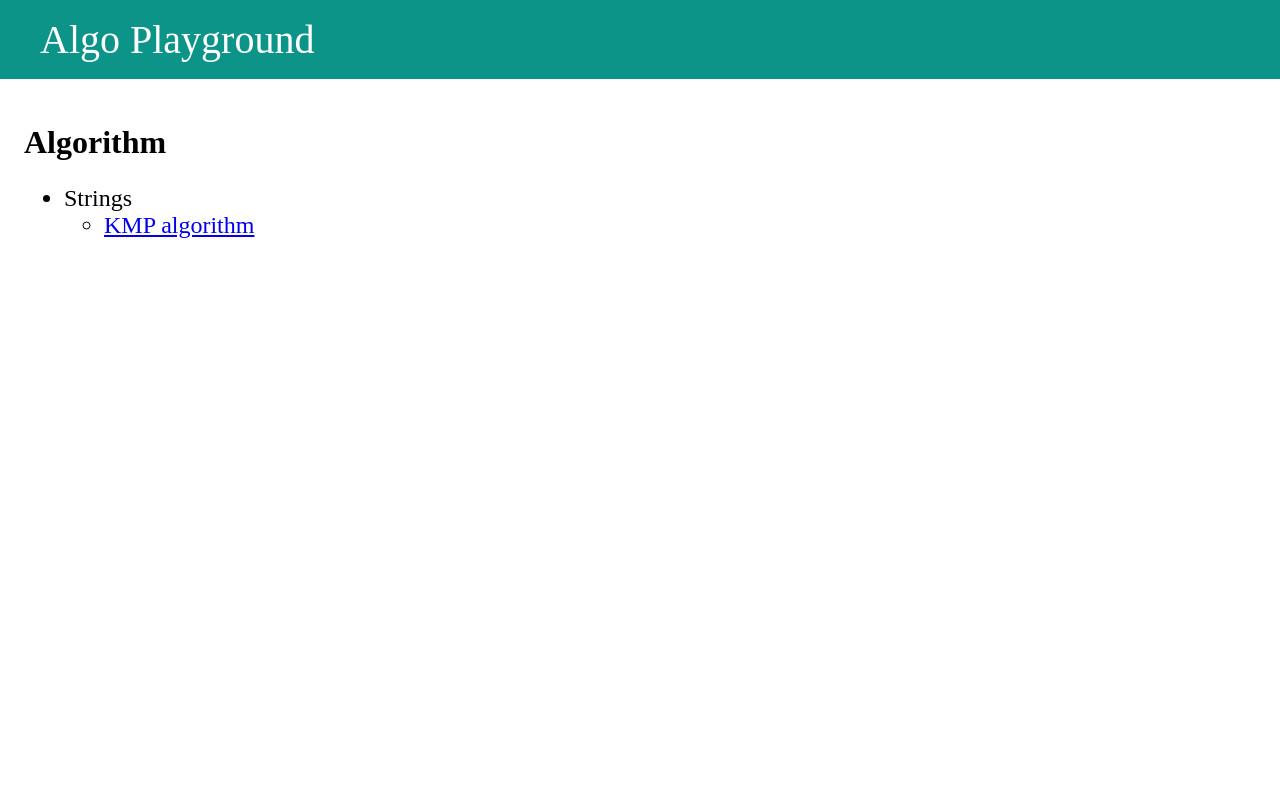
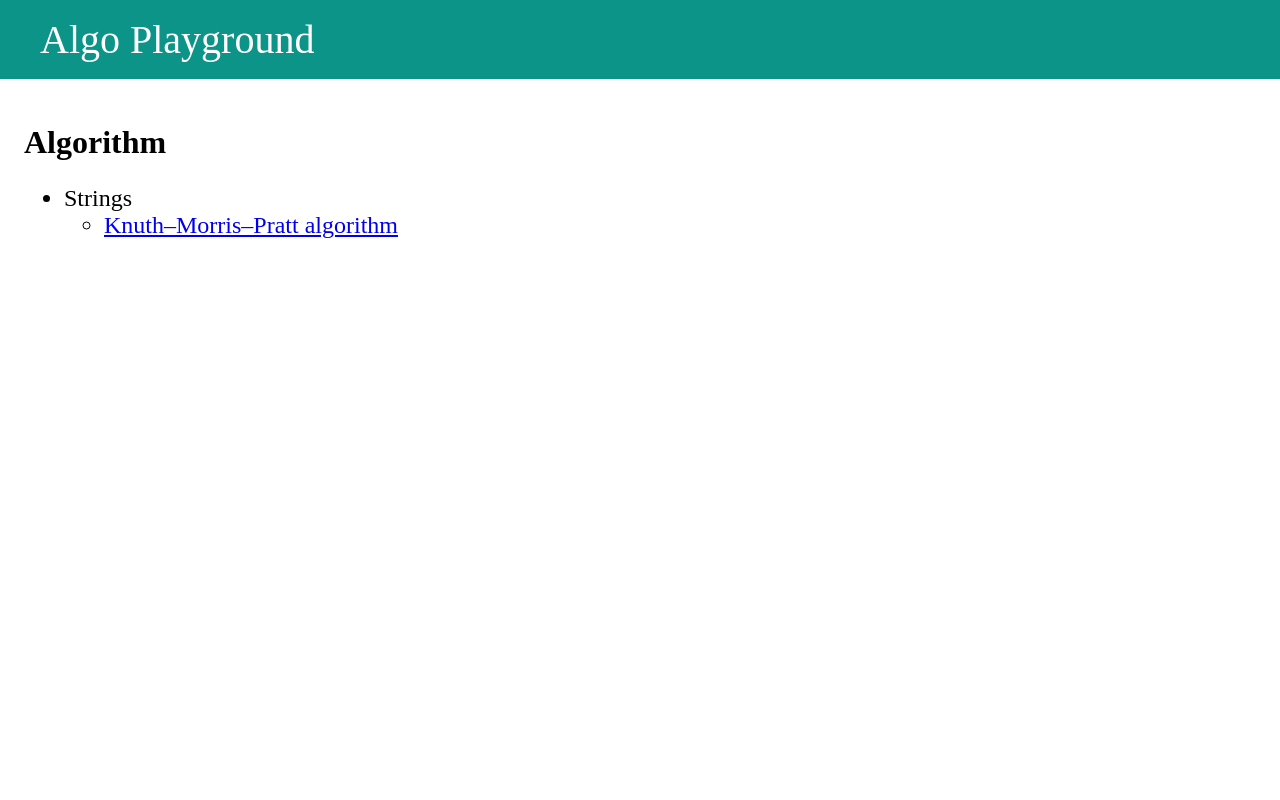
Before and after one commit to zetaraku/algo-playground, a Nuxt app: page /alg in a window 1280 px wide. Shown: the top 800 px of the page. Built offline with nearby package versions, Linux system fonts and the light colour scheme.

Commit message:
chore: use full name of KMP algorithm

```diff
--- a/pages/alg/index.vue
+++ b/pages/alg/index.vue
@@ -3,7 +3,7 @@ const categories = [
   {
     title: 'Strings',
     pages: [
-      { title: 'KMP algorithm', to: '/alg/kmp' },
+      { title: 'Knuth–Morris–Pratt algorithm', to: '/alg/kmp' },
     ],
   },
 ];
--- a/pages/alg/kmp.vue
+++ b/pages/alg/kmp.vue
@@ -163,7 +163,7 @@ onMounted(() => {
 <template>
   <div class="font-sans">
     <h1>
-      KMP Algorithm
+      Knuth–Morris–Pratt algorithm
       <a
         class="text-sm"
         href="https://github.com/zetaraku/leetcode/blob/master/28-implement-strstr.cpp"
```
